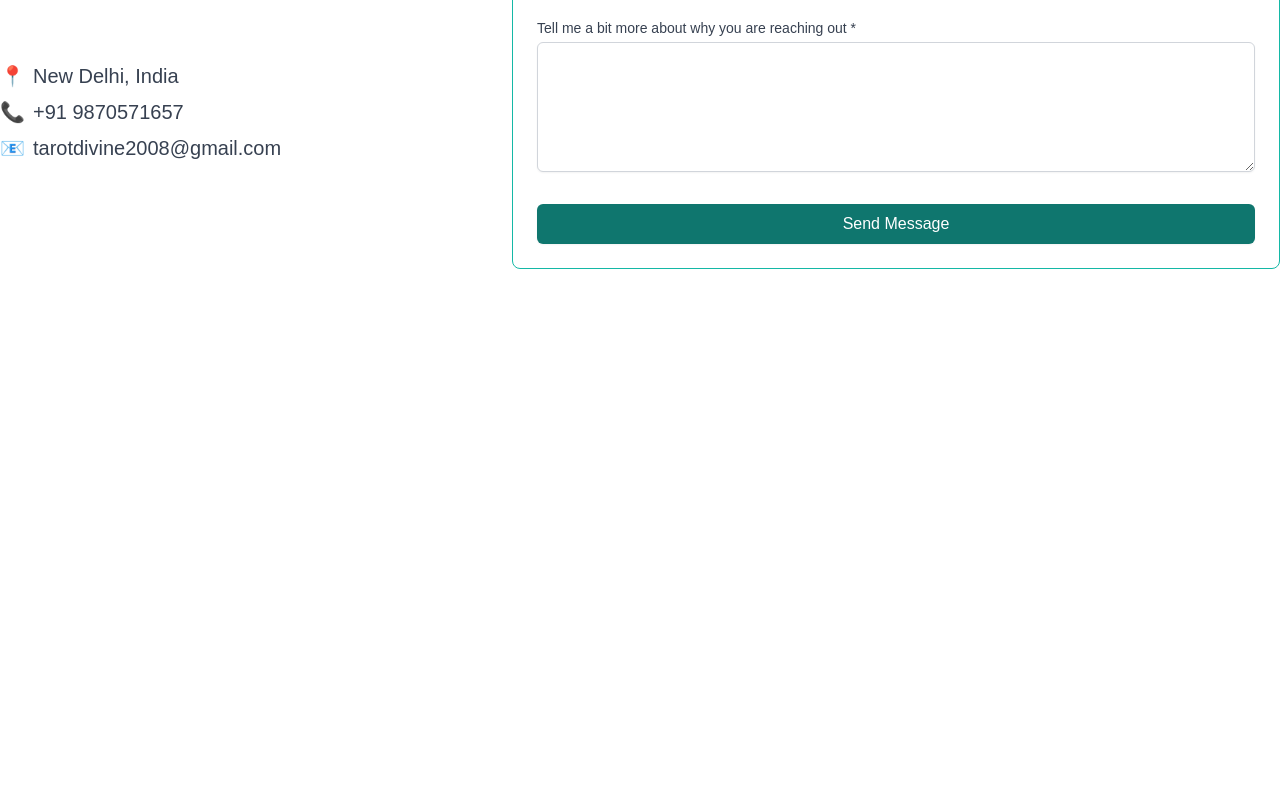
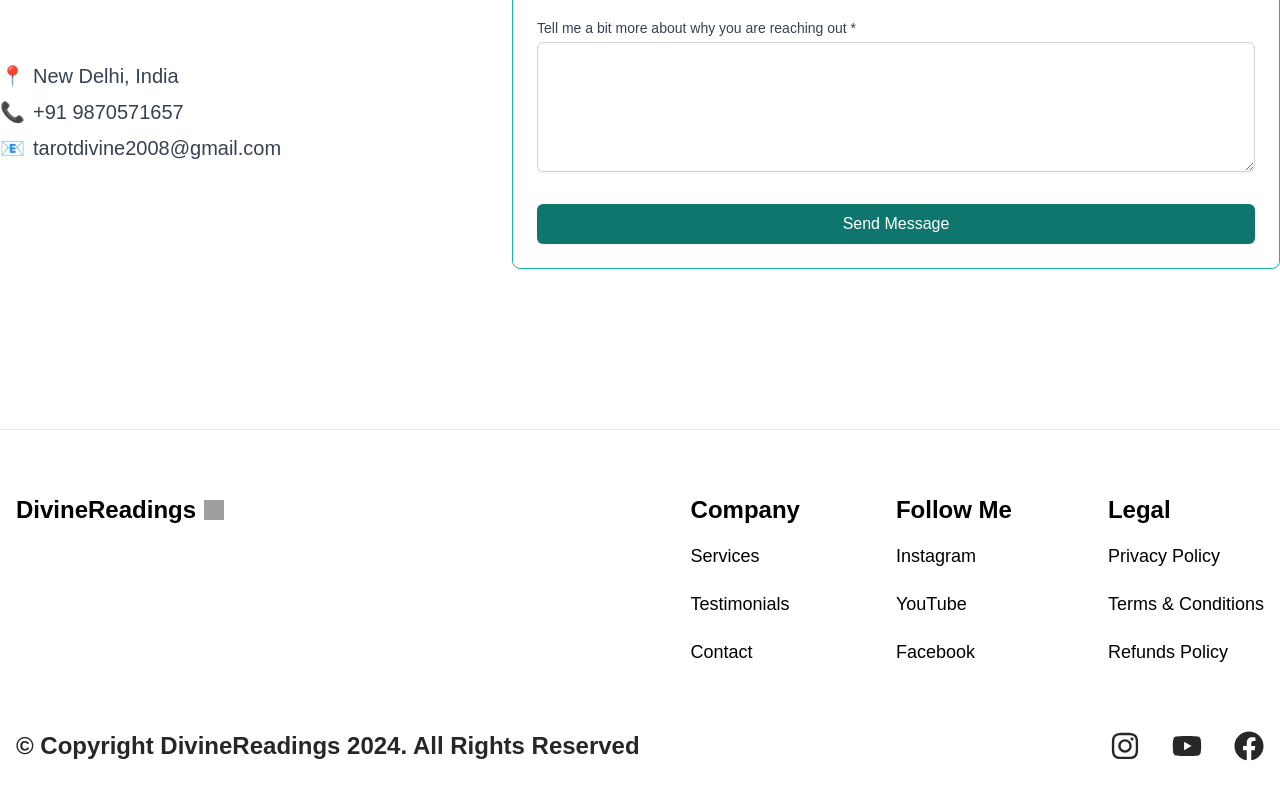
Before and after one commit to Simran903/divinereadings, a Next.js app: page / in a window 1280 px wide. Shown: the part 7142-7942 px from the top of the page. Before the commit the page ends 7411 px from the top, so only its background shows below. Built offline with nearby package versions, Linux system fonts and the light colour scheme; grey boxes are pictures that could not be loaded.

Commit message:
Added footer

```diff
--- a/src/app/layout.tsx
+++ b/src/app/layout.tsx
@@ -15,8 +15,10 @@ export default function RootLayout({
   return (
     <html lang="en">
       <body>
-        <Navbar />
-        {children}
+        <div>
+          <Navbar />
+          {children}
+        </div>
       </body>
     </html>
   );
--- a/src/app/page.tsx
+++ b/src/app/page.tsx
@@ -8,6 +8,7 @@ import Services from "@/components/services";
 import Button from "@/components/button";
 import { InfiniteMovingCardsDemo } from "@/components/testimonials";
 import ContactForm from "@/components/contactform";
+import Footer from "@/components/footer";
 
 const HomePage = () => {
   return (
@@ -107,10 +108,10 @@ const HomePage = () => {
         </div>
         <div className="flex-1 max-w-4xl mb-16 md:space-y-36">
           <h1 className="text-2xl sm:text-3xl lg:text-5xl font-bold text-gray-900 mb-6 tracking-wide text-center lg:text-left">
-          Ready to give a better life another shot ?
+            Ready to give a better life another shot ?
           </h1>
           <p className="text-lg sm:text-xl lg:text-2xl leading-loose text-gray-700 mb-8 text-center lg:text-left">
-          My mission is to provide insightful and compassionate tarot readings that empower my clients to make informed decisions and live their best lives.
+            My mission is to provide insightful and compassionate tarot readings that empower my clients to make informed decisions and live their best lives.
           </p>
           <div className="flex justify-center lg:justify-start">
             <Button />
@@ -121,7 +122,11 @@ const HomePage = () => {
       {/* Testimonial Section */}
       <InfiniteMovingCardsDemo />
 
-    <ContactForm />
+      {/* Contact Section */}
+      <ContactForm />
+
+      {/* Footer Section */}
+      <Footer />
 
     </div>
   );
--- /dev/null
+++ b/src/components/footer.tsx
@@ -0,0 +1,123 @@
+import React from "react";
+import { FaInstagram, FaYoutube, FaFacebook } from "react-icons/fa";
+
+const Footer: React.FC = () => {
+  return (
+    <footer className="py-16 border-t mt-40">
+      <div className="container mx-auto px-4">
+        {/* Top Section */}
+        <div className="flex flex-col md:flex-row justify-between text-center md:text-left space-y-6 md:space-y-0">
+          {/* Logo */}
+          <div>
+            <h2 className="text-2xl font-bold flex items-center space-x-2">
+              <span>DivineReadings</span>
+              {/* Placeholder for the logo */}
+              <img src="/path/to/logo.svg" alt="Logo" className="h-5 w-5" />
+            </h2>
+          </div>
+
+          {/* Links Section */}
+          <div className="flex justify-around flex-wrap md:flex-nowrap w-full md:w-auto space-x-24">
+            {/* Company Links */}
+            <div>
+              <h2 className="font-bold mb-4 text-2xl">Company</h2>
+              <ul className="space-y-5 text-lg">
+                <li>
+                  <a href="#services" className="hover:text-teal-500">
+                    Services
+                  </a>
+                </li>
+                <li>
+                  <a href="#testimonials" className="hover:text-teal-500">
+                    Testimonials
+                  </a>
+                </li>
+                <li>
+                  <a href="#contact" className="hover:text-teal-500">
+                    Contact
+                  </a>
+                </li>
+              </ul>
+            </div>
+
+            {/* Social Links */}
+            <div>
+              <h3 className="font-bold mb-4 text-2xl">Follow Me</h3>
+              <ul className="space-y-5 text-lg">
+                <li>
+                  <a href="#instagram" className="hover:text-teal-500">
+                    Instagram
+                  </a>
+                </li>
+                <li>
+                  <a href="#youtube" className="hover:text-teal-500">
+                    YouTube
+                  </a>
+                </li>
+                <li>
+                  <a href="#facebook" className="hover:text-teal-500">
+                    Facebook
+                  </a>
+                </li>
+              </ul>
+            </div>
+
+            {/* Legal Links */}
+            <div>
+              <h3 className="font-bold mb-4 text-2xl">Legal</h3>
+              <ul className="space-y-5 text-lg">
+                <li>
+                  <a href="#privacy-policy" className="hover:text-teal-500">
+                    Privacy Policy
+                  </a>
+                </li>
+                <li>
+                  <a href="#terms-conditions" className="hover:text-teal-500">
+                    Terms & Conditions
+                  </a>
+                </li>
+                <li>
+                  <a href="#refunds-policy" className="hover:text-teal-500">
+                    Refunds Policy
+                  </a>
+                </li>
+              </ul>
+            </div>
+          </div>
+        </div>
+
+        {/* Bottom Section */}
+        <div className="mt-16 flex flex-col md:flex-row justify-between items-center text-zinc-800">
+          <p className="text-center md:text-left md:text-2xl font-semibold">
+            © Copyright DivineReadings 2024. All Rights Reserved
+          </p>
+          <div className="flex space-x-8 mt-4 md:mt-0">
+            <a
+              href="#instagram"
+              className="hover:text-teal-500 text-3xl"
+              aria-label="Instagram"
+            >
+              <FaInstagram />
+            </a>
+            <a
+              href="#youtube"
+              className="hover:text-teal-500 text-3xl"
+              aria-label="YouTube"
+            >
+              <FaYoutube />
+            </a>
+            <a
+              href="#facebook"
+              className="hover:text-teal-500 text-3xl"
+              aria-label="Facebook"
+            >
+              <FaFacebook />
+            </a>
+          </div>
+        </div>
+      </div>
+    </footer>
+  );
+};
+
+export default Footer;
```
